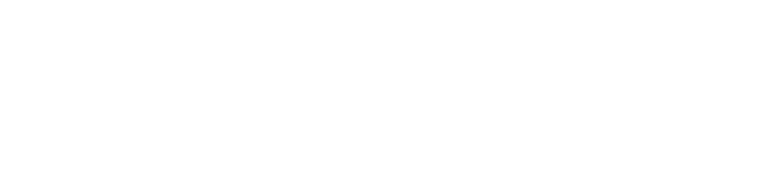
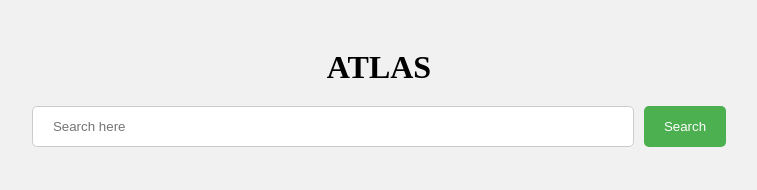
Before and after one commit to nwhator/Atlas, a plain HTML site: page search_engine/static/index.html in a window 1280 px wide. Shown: the whole page, without its empty margins (261-1018 px from the left). Drawn offline with Linux system fonts and the light colour scheme; files that its build step writes are made by us from their sources.

Commit message:
chore: Update Flask app to use lazy loading for static files, added SSearch front page with basic css design

```diff
--- a/search_engine/static/index.html
+++ b/search_engine/static/index.html
@@ -3,9 +3,16 @@
 <head>
     <meta charset="UTF-8">
     <meta name="viewport" content="width=device-width, initial-scale=1.0">
-    <title>Atlas </title>
+    <title>Atlas</title>
+    <link rel="stylesheet" type="text/css" href="./static/style.css">
 </head>
 <body>
-
+    <div class="container">
+        <h1>ATLAS</h1>
+        <form action="/websearch" method="post">
+            <input type="text" name="query" placeholder="Search here">
+            <button type="submit">Search</button>
+        </form>
+    </div>
 </body>
 </html>
--- /dev/null
+++ b/search_engine/static/style.css
@@ -0,0 +1,41 @@
+body {
+    background-color: #f1f1f1;
+}
+
+.container {
+    max-width: 800px;
+    margin: 0 auto;
+    padding: 20px;
+}
+
+h1 {
+    text-align: center;
+    margin-bottom: 20px;
+}
+
+form {
+    display: flex;
+    justify-content: center;
+    margin-bottom: 20px;
+}
+
+input {
+    width: 70%;
+    padding: 12px 20px;
+    margin-right: 10px;
+    border: 1px solid #ccc;
+    border-radius: 5px;
+}
+
+button[type=submit] {
+    padding: 12px 20px;
+    border: none;
+    border-radius: 5px;
+    background-color: #4CAF50;
+    color: white;
+    cursor: pointer;
+}
+
+button[type=submit]:hover {
+    background-color: #45a049;
+}
```
Also changed, not shown: 1 other file.
